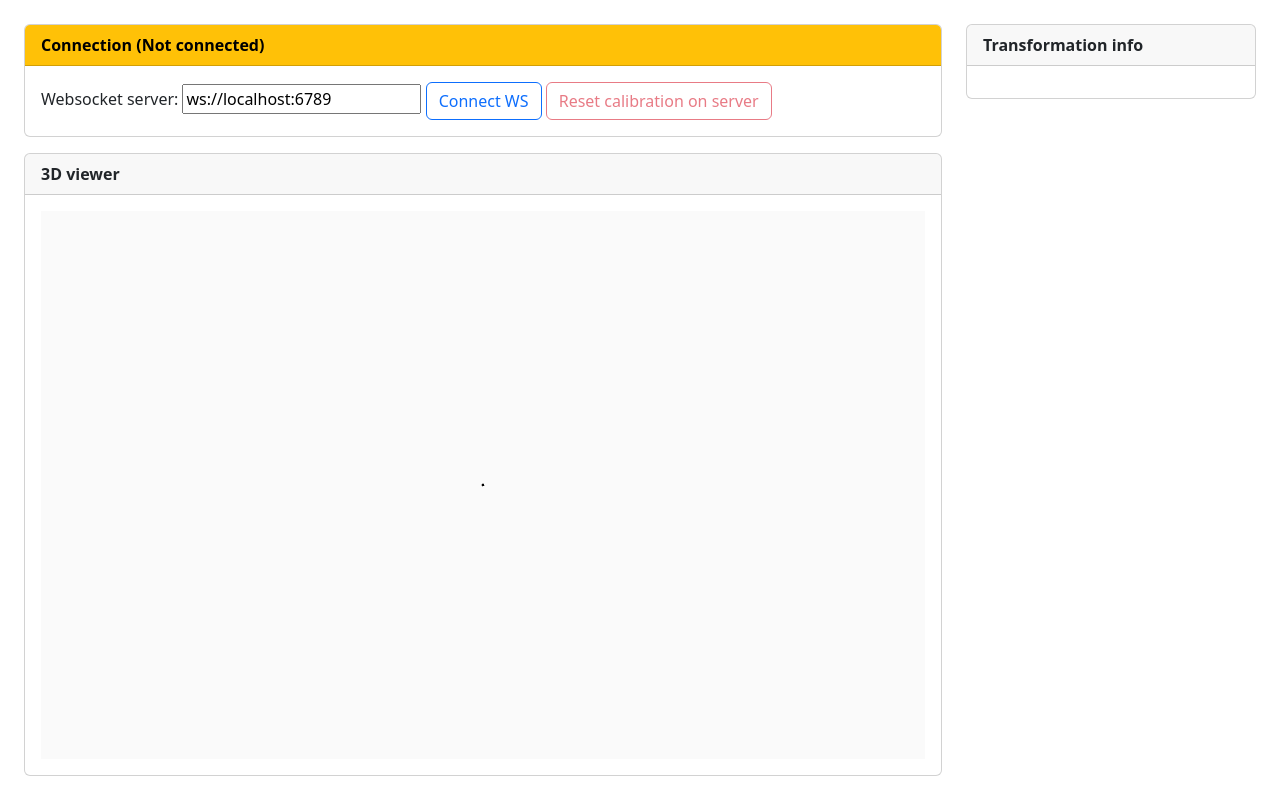
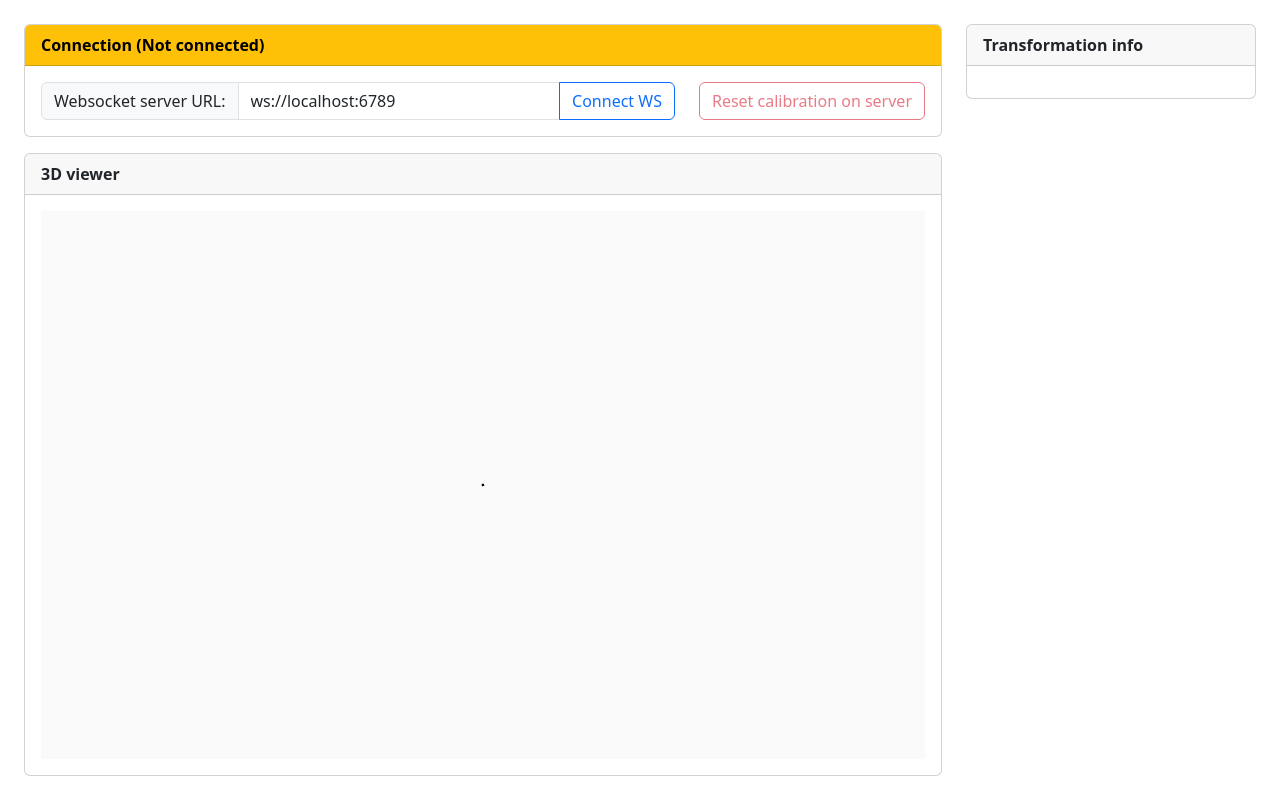
Before and after one commit to rwth-irt/SIMPLE-C-web_visualization, a Svelte app: page / in a window 1280 px wide. Built offline with nearby package versions, Linux system fonts and the light colour scheme.

Commit message:
Prettify URL input layout

```diff
--- a/src/App.svelte
+++ b/src/App.svelte
@@ -55,7 +55,6 @@
     <div class="row h-100">
         <div class="col-9 d-flex flex-column">
             <div class="card mb-3">
-                <!--use a bootstrap form for this!-->
                 <div
                     class="fw-bold card-header {$state == 'Connected'
                         ? 'text-bg-success'
@@ -64,22 +63,35 @@
                     Connection ({$state})
                 </div>
                 <div class="card-body">
-                    Websocket server: <input
+                    <div class="row">
+                        <div class="col">
+                            <!-- URL field -->
+                            <div class="input-group">
+                                <span class="input-group-text"
+                                    >Websocket server URL:</span
+                                >
+                                <input
                                     type="text"
                                     id="address_input"
+                                    class="form-control"
                                     bind:value={url}
                                 />
                                 <button
                                     on:click={on_connect_button}
-                        class="btn btn-outline-primary">Connect WS</button
+                                    class="btn btn-outline-primary"
+                                    >Connect WS</button
                                 >
-
+                            </div>
+                        </div>
+                        <div class="col-auto">
                             <button
                                 on:click={on_reset_button}
                                 class="btn btn-outline-danger"
                                 disabled={$state != "Connected"}
                                 >Reset calibration on server</button
                             >
+                        </div>
+                    </div>
                 </div>
             </div>
             <div class="card flex-grow-1">
```
Lines whose indentation alone changed are shown as unchanged.
